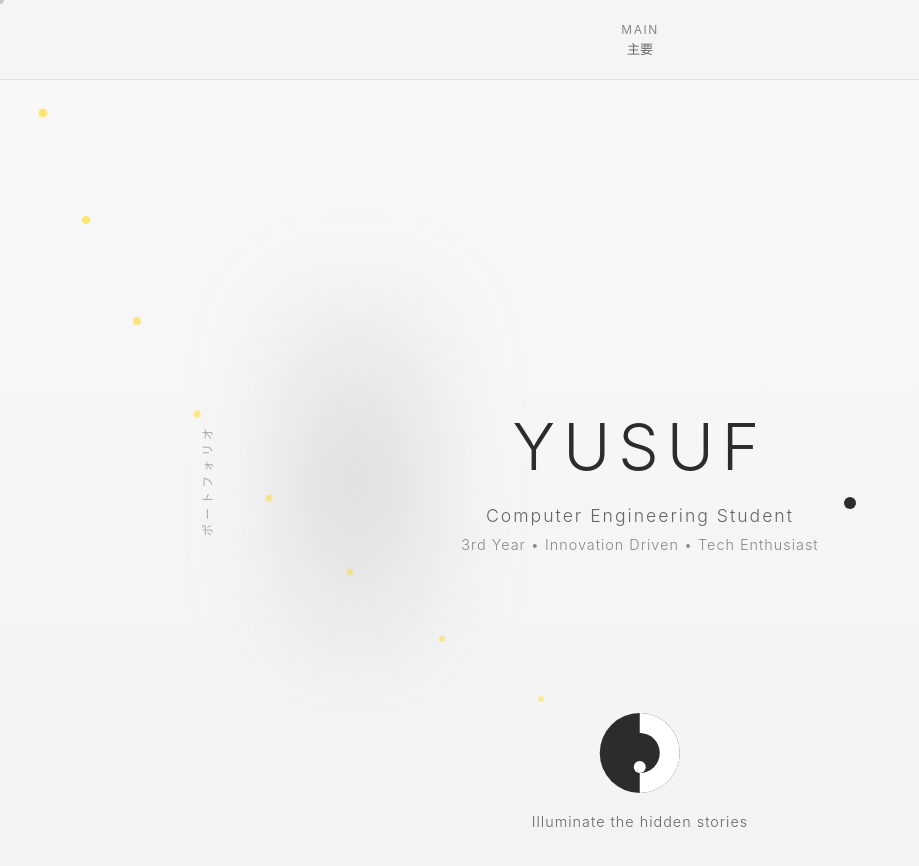
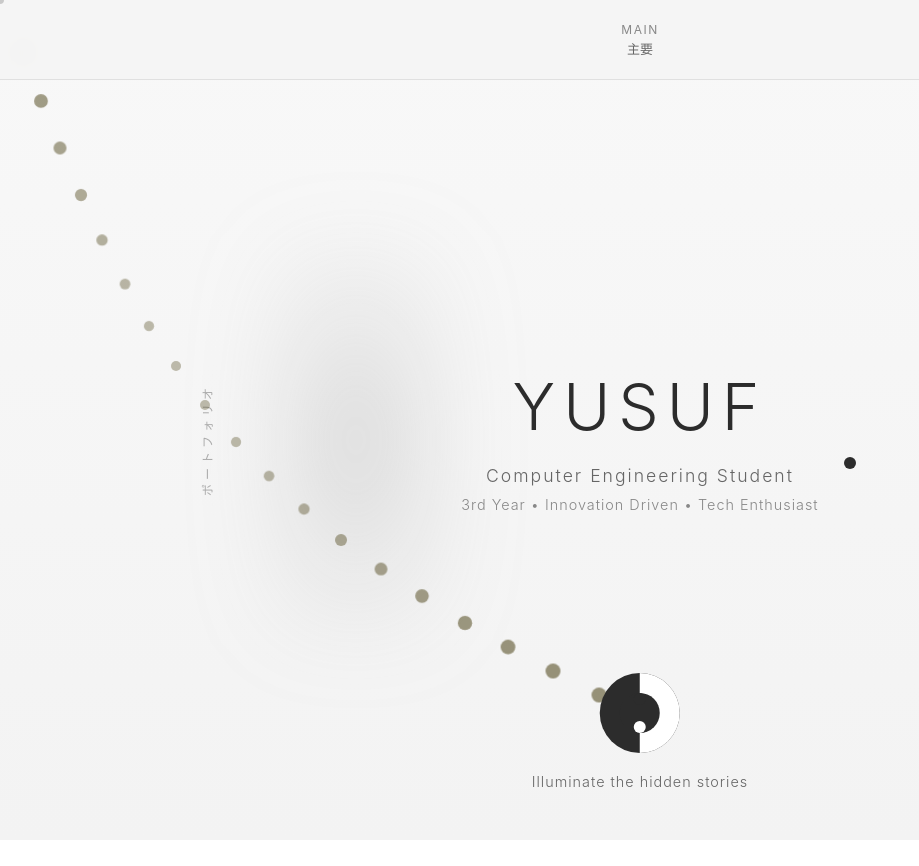
Before and after one commit to PaidYusuf/minimalistJapanDesign, a React (Vite) app: page / in a window 1280 px wide. Shown: the top 866 px of the page, without its empty margins (0-919 px from the left). After the commit the page ends 840 px from the top, so only its background shows below. Built offline with nearby package versions, Linux system fonts and the light colour scheme.

Commit message:
edited mousetobuttonpath and yin-yang position

```diff
--- a/src/App.css
+++ b/src/App.css
@@ -275,7 +275,7 @@
 
 /* Main Container */
 .main-container {
-  padding-top: 80px;
+  padding-top: 40px;
   scroll-behavior: smooth;
 }
 
@@ -1136,9 +1136,9 @@ body:has(.transition-screen) {
 /* Mouse to Button Path */
 .path-dot {
   position: fixed;
-  width: 6px;
-  height: 6px;
-  background: rgba(255, 215, 0, 0.6);
+  width: 10px;
+  height: 10px;
+  background: rgba(87, 79, 36, 0.6);
   border-radius: 50%;
   pointer-events: none;
   z-index: 10;
--- a/src/components/MouseToButtonPath.jsx
+++ b/src/components/MouseToButtonPath.jsx
@@ -29,7 +29,7 @@ const MouseToButtonPath = ({ isVisible, buttonPosition }) => {
       const endY = buttonPosition.y
 
       const distance = Math.sqrt((endX - startX) ** 2 + (endY - startY) ** 2)
-      const numberOfPoints = Math.min(Math.max(Math.floor(distance / 50), 3), 8)
+      const numberOfPoints = Math.min(Math.max(Math.floor(distance / 50), 3), 20)
 
       if (distance < 100) {
         setPathPoints([])
```
